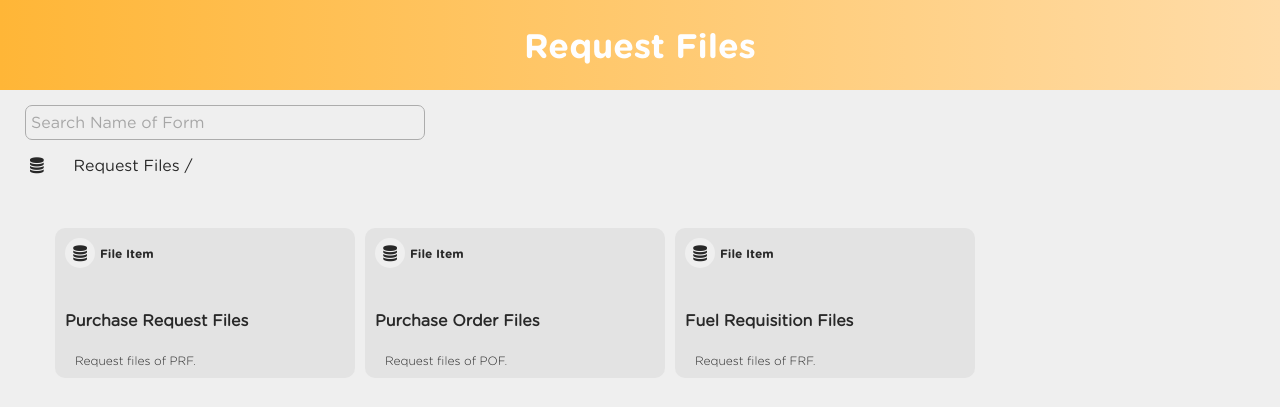
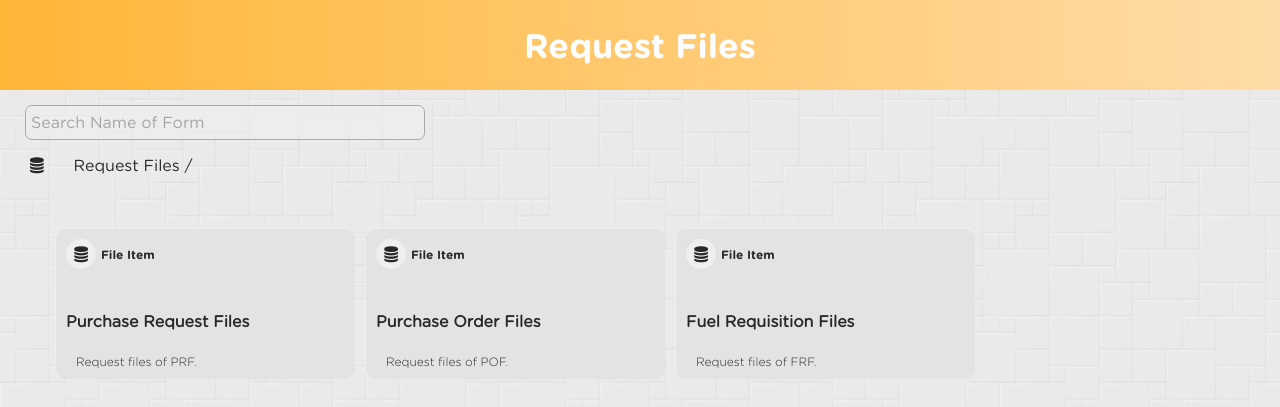
Before and after one commit to ItsAtomTech/OP_System, a Flask app: page /request_files in a window 1280 px wide. Shown: the top 407 px of the page. Run offline with Flask 3, Linux system fonts and the light colour scheme; data that the repository does not hold is empty.

Commit message:
some style changes to form pages

```diff
--- a/website/static/css/form_cards.css
+++ b/website/static/css/form_cards.css
@@ -1,3 +1,12 @@
+#main_body{
+		background-color:var(--primary_background);
+		background-image:var(--bg_src);
+		background-size:500px;
+		background-attachment:initial;
+		transition:0.2s;
+		-webkit-transition:0.2s;
+}
+
 .courses_main_con{
 	width:100%;
 	/* border:solid red 1px; */
@@ -72,6 +81,10 @@
 	transition:0.2s;
   animation-duration: 0.4s;
   animation-delay: calc(var(--i) * 0.2s);
+  border-top:solid var(--primary_background) 1px;
+  border-left:solid var(--primary_background) 1px;
+  /* filter:brightness(1.05); */
+
 }
 
 
```
